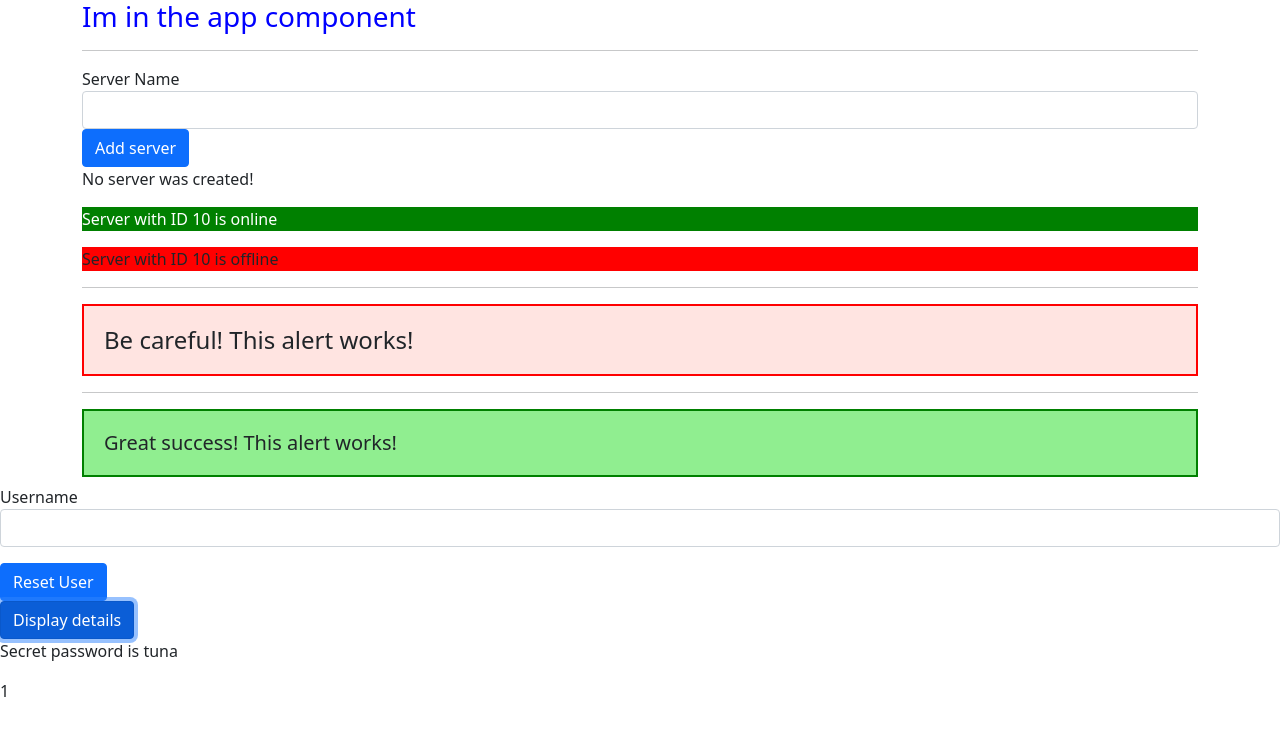
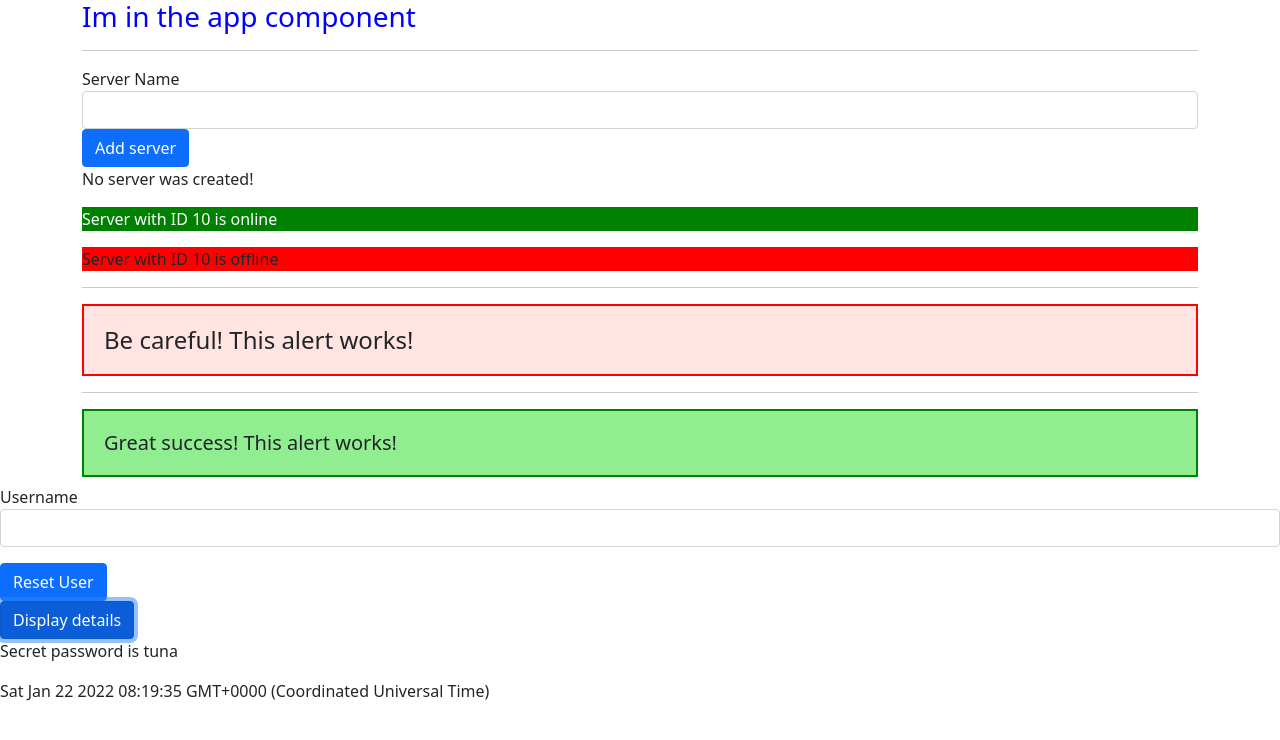
Before and after one commit to AlexGroat/learn-angular, an Angular app: page / in a window 1280 px wide. Both pictures are taken after a click on the button "Display details". Shown: the top 740 px of the page. Built offline with nearby package versions, Linux system fonts and the light colour scheme.

Commit message:
extracting the index of ngfor

```diff
--- a/src/app/app.component.html
+++ b/src/app/app.component.html
@@ -37,9 +37,9 @@
   Display details</button>
   <p *ngIf="password">Secret password is tuna</p>
   <div
-  *ngFor="let logItem of log"
-  [ngStyle]="{backgroundColor: logItem >= 5 ? 'blue' : 'transparent'}"
-  [ngClass]="{'white-text': logItem >= 5}"
+  *ngFor="let logItem of log; let index = index"
+  [ngStyle]="{backgroundColor: index>= 4 ? 'blue' : 'transparent'}"
+  [ngClass]="{'white-text': index>= 4}"
   >{{ logItem }}</div>
 </div>
 
--- a/src/app/app.component.ts
+++ b/src/app/app.component.ts
@@ -18,6 +18,7 @@ export class AppComponent {
 
  onToggleDetails() {
   this.password = !this.password;
-  this.log.push(this.log.length + 1);
+  // this.log.push(this.log.length + 1);
+  this.log.push(new Date())
  }
 }
```
